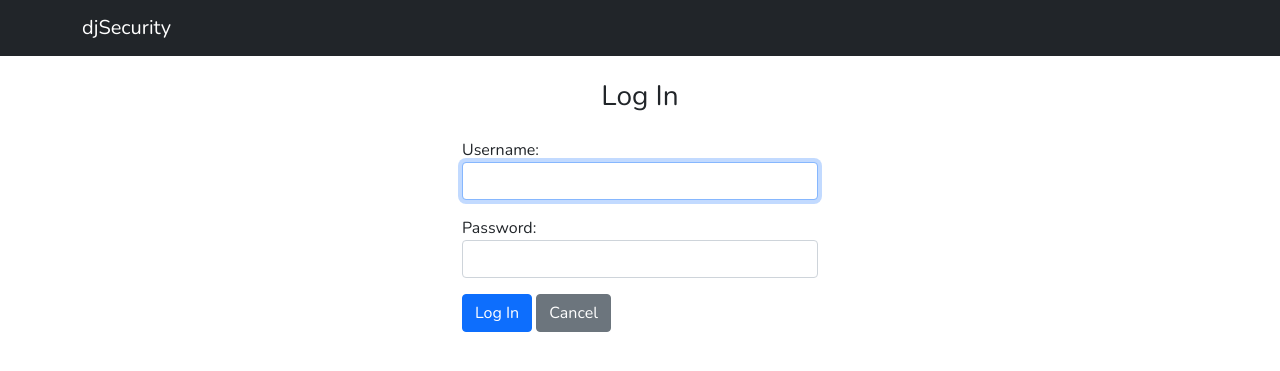
After one commit to jerinjose61/django_security, a Django app: page /login in a window 1280 px wide. The commit adds this page. Shown: the top 371 px of the page. Run offline with Django 3.2, Linux system fonts and the light colour scheme; some libraries are stand-ins or nearby versions.

Commit message:
User Login & Logout Changes

```diff
--- a/app/views.py
+++ b/app/views.py
@@ -8,6 +8,7 @@ from django.db import connection
 import subprocess, shlex
 from django.contrib.auth.forms import UserCreationForm
 from django.contrib import messages
+from django.contrib.auth.decorators import login_required
 
 # Create your views here.
 
@@ -28,9 +29,11 @@ def signup(request):
 
     return render(request, "registration/signup.html", {"form":form})
 
+@login_required
 def home(request):
     return render(request, "app/home.html")
 
+@login_required
 def employees(request):
     if request.method == "POST":
         emp_id = request.POST.get("emp_id")
@@ -62,6 +65,7 @@ def employees(request):
         return render(request, 'app/employees.html',
         {"employees":employees})
 
+@login_required
 @csrf_exempt
 def search_employees(request):
     if request.is_ajax():
@@ -88,6 +92,7 @@ def search_employees(request):
 
         return HttpResponse(html)
 
+@login_required
 def dns_lookup(request):
     if request.method == "POST":
         domain_name = request.POST.get("domain_name")
--- a/django_security/settings.py
+++ b/django_security/settings.py
@@ -134,3 +134,6 @@ STATICFILES_DIRS = [
 # https://docs.djangoproject.com/en/3.2/ref/settings/#default-auto-field
 
 DEFAULT_AUTO_FIELD = 'django.db.models.BigAutoField'
+LOGIN_REDIRECT_URL = 'app:home'
+LOGOUT_REDIRECT_URL = 'app:index'
+LOGIN_URL = "login"
--- a/django_security/urls.py
+++ b/django_security/urls.py
@@ -16,9 +16,12 @@ Including another URLconf
 from django.contrib import admin
 from django.urls import path, include
 from app import views
+from django.contrib.auth import views as auth_views
 
 urlpatterns = [
     path('admin/', admin.site.urls),
     path('signup', views.signup, name="signup"),
+    path('login', auth_views.LoginView.as_view(), name='login'),
+    path('logout', auth_views.LogoutView.as_view(), name='logout'),
     path('',include('app.urls')),
 ]
--- /dev/null
+++ b/templates/registration/login.html
@@ -0,0 +1,26 @@
+{% extends "registration/base.html" %}
+
+{% block head %}
+<title>Log In</title>
+{% endblock %}
+
+{% block body %}
+<div class="container">
+  <h3 class="text-center mt-4">Log In</h3>
+  <div class="row">
+    <div class="col-md-4"></div>
+    <div class="col-md-4">
+      <form method="POST">
+        {% csrf_token %}
+        {% include "bs5_form.html" with form=form %}
+
+        <div class="mt-3">
+          <button class="btn btn-primary" type="submit" name="button">Log In</button>
+          <a class="btn btn-secondary" href="{% url 'app:index' %}">Cancel</a>
+        </div>
+      <form>
+    </div>
+    <div class="col-md-4"></div>
+  </div>
+</div>
+{% endblock %}
```
Also changed, not shown: app/templates/app/base.html (+16 -0 lines).
